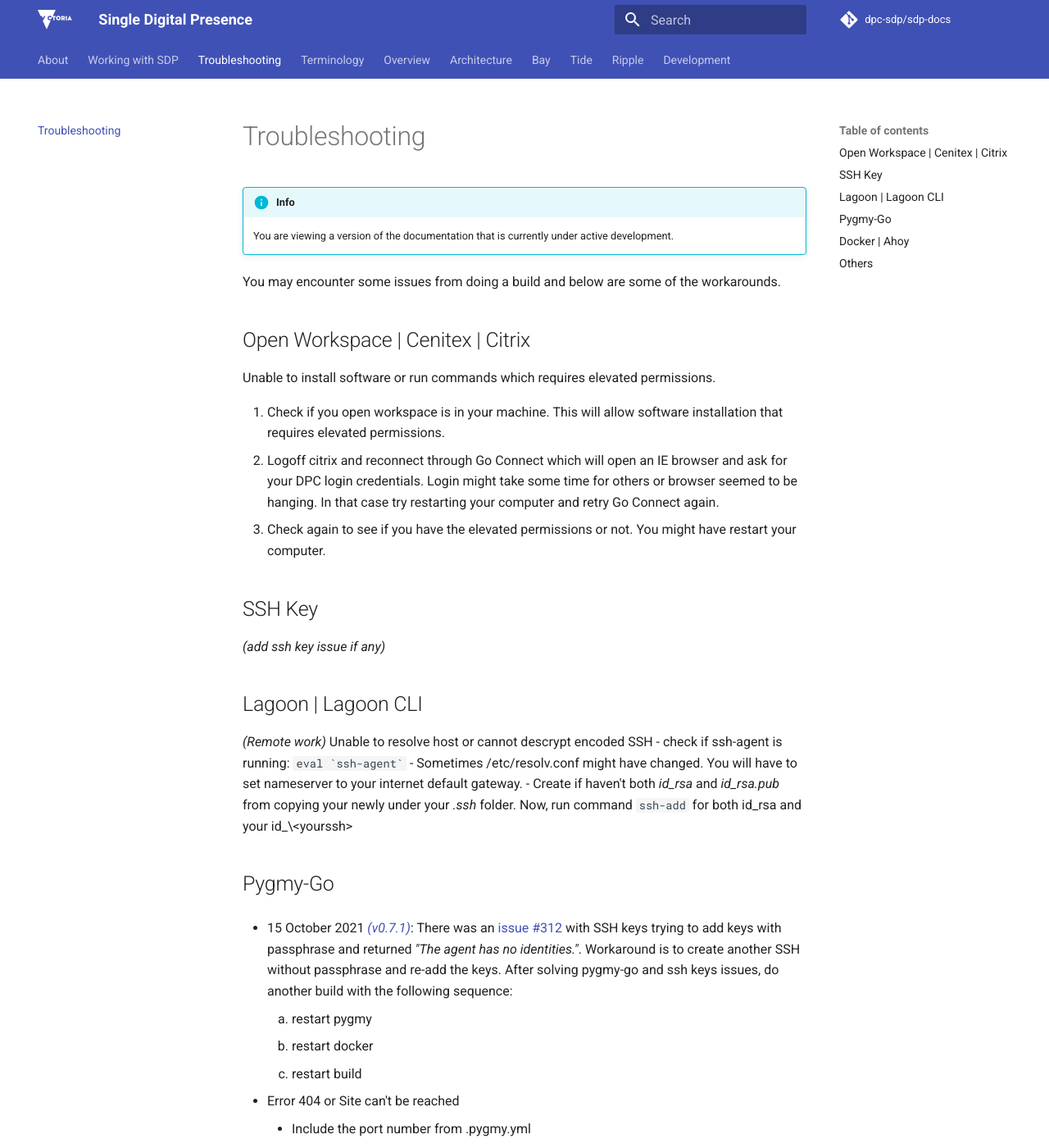
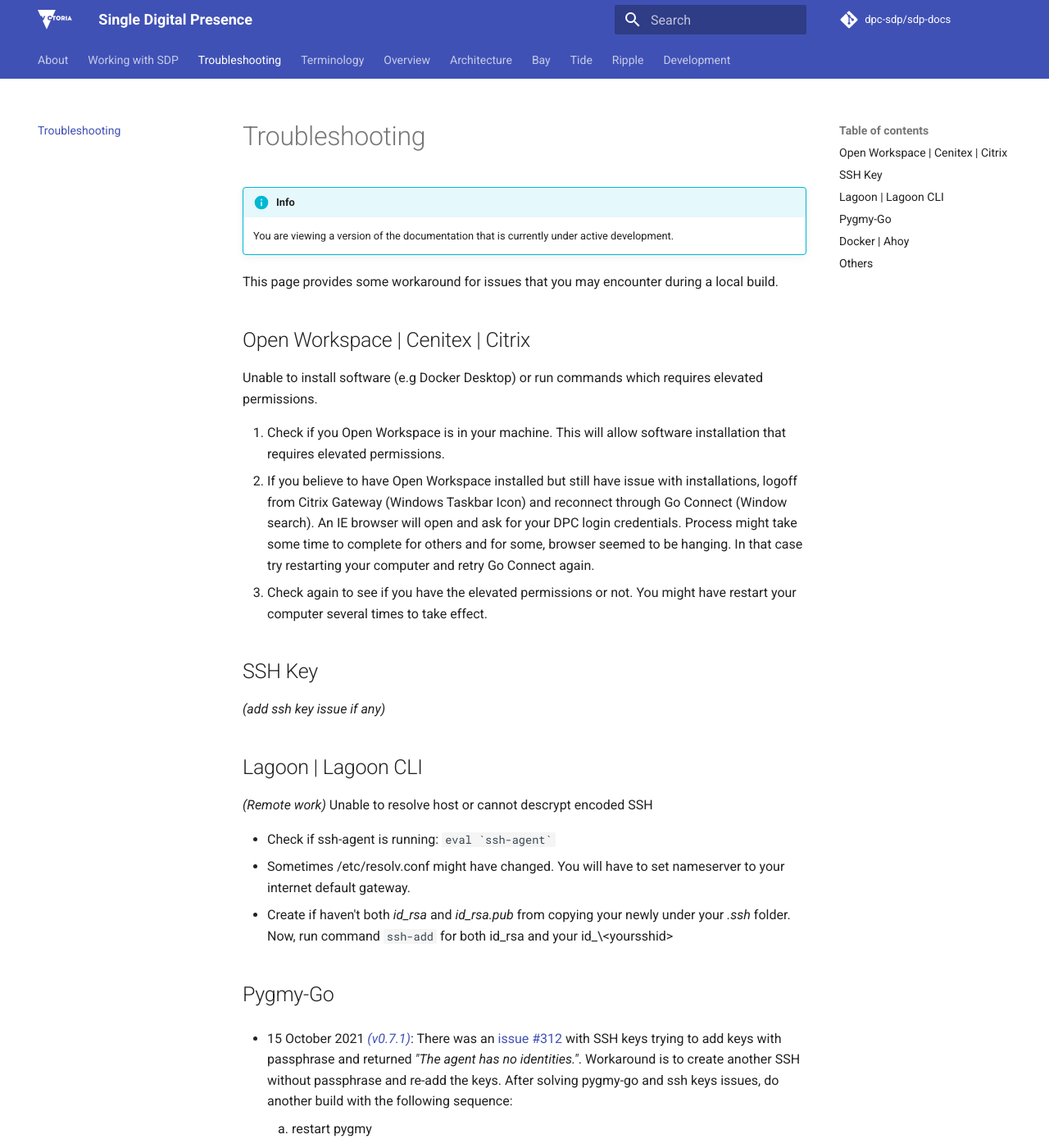
Before and after one commit to dpc-sdp/sdp-docs, an MkDocs documentation site: the page built from docs/troubleshooting.md, in a window 1280 px wide and 1400 px high. Shown: the whole window at 82% size. Built offline with MkDocs 1.6.1 and Material for MkDocs 9.7.7, drawn with Linux system fonts in a browser that asks for light colours; comment, search, counter and statistics services are not loaded; some of the changed text lies outside the part shown.

Commit message:
Added more detailed steps for Cenitex issue

````diff
--- a/docs/troubleshooting.md
+++ b/docs/troubleshooting.md
@@ -5,23 +5,24 @@
     You are viewing a version of the documentation that is currently under
     active development.
 
-You may encounter some issues from doing a build and below are some of the workarounds.
+ This page provides some workaround for issues that you may encounter during a local build.
 
 ## Open Workspace | Cenitex | Citrix
-Unable to install software or run commands which requires elevated permissions.
+Unable to install software (e.g Docker Desktop) or run commands which requires elevated permissions.
 
-1. Check if you open workspace is in your machine. This will allow software installation that requires elevated permissions.
-2. Logoff citrix and reconnect through Go Connect which will open an IE browser and ask for your DPC login credentials. Login might take some time for others or browser seemed to be hanging. In that case try restarting your computer and retry Go Connect again.
-3. Check again to see if you have the elevated permissions or not. You might have restart your computer.
+1. Check if you Open Workspace is in your machine. This will allow software installation that requires elevated permissions.
+2. If you believe to have Open Workspace installed but still have issue with installations, logoff from Citrix Gateway (Windows Taskbar Icon) and reconnect through Go Connect (Window search). An IE browser will open and ask for your DPC login credentials. Process might take some time to complete for others and for some, browser seemed to be hanging. In that case try restarting your computer and retry Go Connect again.
+3. Check again to see if you have the elevated permissions or not. You might have restart your computer several times to take effect.
 
 ## SSH Key
 *(add ssh key issue if any)*
 
 ## Lagoon | Lagoon CLI
 *(Remote work)* Unable to resolve host or cannot descrypt encoded SSH
-- check if ssh-agent is running: ``` eval `ssh-agent` ```
+
+- Check if ssh-agent is running: ``` eval `ssh-agent` ```
 - Sometimes /etc/resolv.conf might have changed. You will have to set nameserver to your internet default gateway.
-- Create if haven't both *id_rsa* and *id_rsa.pub* from copying your newly under your *.ssh* folder. Now, run command `ssh-add` for both id_rsa and your id_\<yourssh\>
+- Create if haven't both *id_rsa* and *id_rsa.pub* from copying your newly under your *.ssh* folder. Now, run command `ssh-add` for both id_rsa and your id_\<yoursshid\>
 
 ## Pygmy-Go
 - 15 October 2021 [*(v0.7.1)*](https://github.com/fubarhouse/pygmy-go/releases/latest): There was an [issue #312](https://github.com/fubarhouse/pygmy-go/issues/312) with SSH keys trying to add keys with passphrase and returned *"The agent has no identities."*. Workaround is to create another SSH without passphrase and re-add the keys. After solving pygmy-go and ssh keys issues, do another build with the following sequence:
@@ -42,12 +43,7 @@
 ## Docker | Ahoy
 - *=> ERROR [reference-sdp-vic-gov-au_nginx internal] load metadata for ...*
     - From Docker dashboard, go to Setting -> Docker Engine and look for the key "buildkit". Change the value to false.
-- *rm: cannot remove ...: Permission denied*
-    ```
-        sudo ahoy clean-full
-        # or
-        sudo chown -R <userid>:<userid> . && time ahoy build
-    ```
+
 
 ## Others
 - resolv.conf may changed the nameserver unexpectedly several times during build. To stop it from changing, create a wsl.conf and insert the following:
````
Also changed, not shown: docs/working-with-sdp.md (+4 -2 lines).
